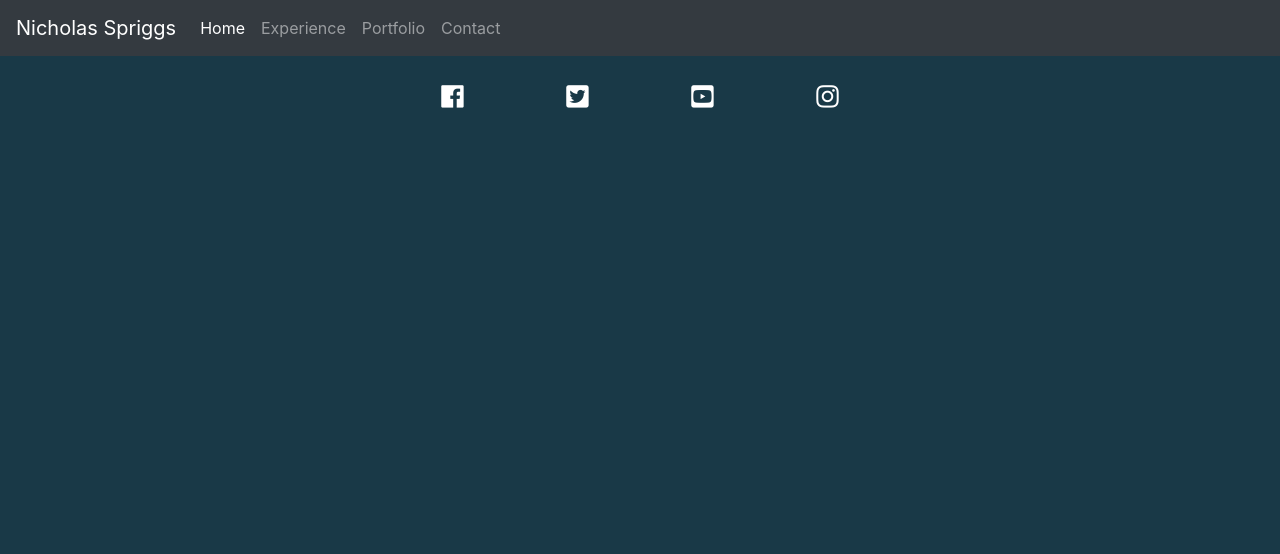
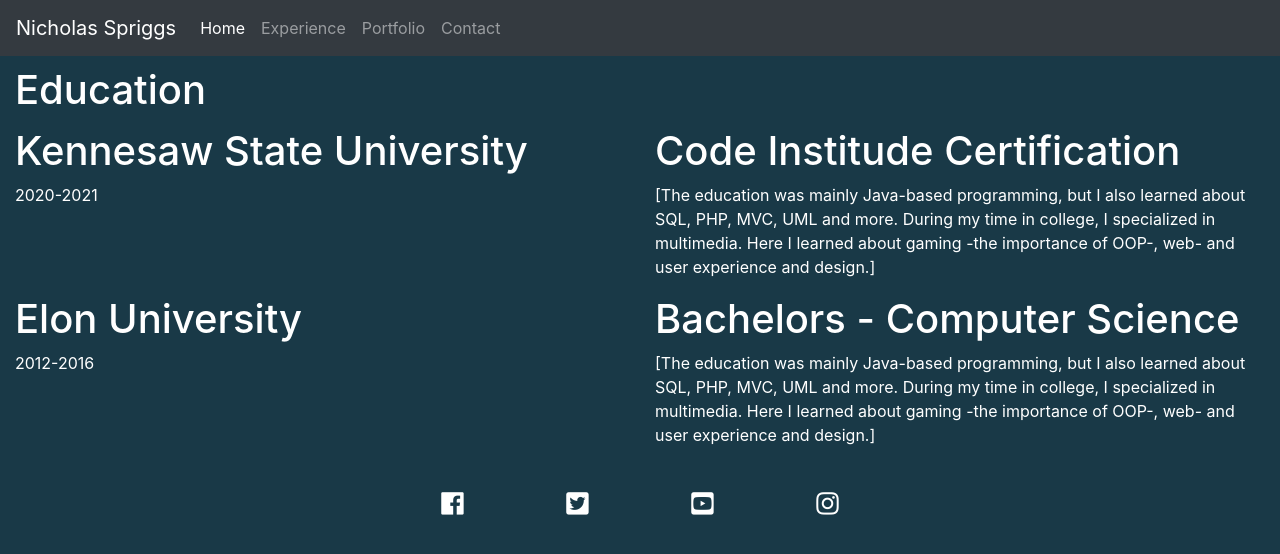
Before and after one commit to NickSpriggs/portfolio-project, a plain HTML site: page experience.html in a window 1280 px wide. Drawn offline with nearby package versions, Linux system fonts and the light colour scheme.

Commit message:
Added education format to the experience webpage

```diff
--- a/assets/css/style.css
+++ b/assets/css/style.css
@@ -27,8 +27,7 @@
 }
 
 .about-me {
-	width: 700px;
-	height: 250px;
+
     margin: 0 auto;
     color: white;
 }
@@ -141,3 +140,14 @@ button[type="submit"] {
     background-size: cover;
     height: 250px;
 }
+
+/* Experience */
+
+.experience-info {
+    color: white;
+}
+
+.education-title {
+    padding-top: 10px;
+    padding-bottom: 5px;
+}
--- a/experience.html
+++ b/experience.html
@@ -28,11 +28,29 @@
     </nav>
 </header>
 
-
-
-
-
-
+<section class="container-fluid">
+    <div class="row experience-info">
+        <div class="col-lg-12 education-title">
+            <h1>Education</h1>
+        </div>
+        <div class="col-lg-6">
+            <h1>Kennesaw State University</h1>
+            <p>2020-2021</p>
+        </div>
+        <div class="col-lg-6">
+            <h1>Code Institude Certification</h1>
+            <p>[The education was mainly Java-based programming, but I also learned about SQL, PHP, MVC, UML and more. During my time in college, I specialized in multimedia. Here I learned about gaming -the importance of OOP-, web- and user experience and design.]</p>
+        </div>
+        <div class="col-lg-6">
+            <h1>Elon University</h1>
+            <p>2012-2016</p>
+        </div>
+        <div class="col-lg-6">
+            <h1>Bachelors - Computer Science</h1>
+            <p>[The education was mainly Java-based programming, but I also learned about SQL, PHP, MVC, UML and more. During my time in college, I specialized in multimedia. Here I learned about gaming -the importance of OOP-, web- and user experience and design.]</p>
+        </div>
+    </div>
+</section>
 
 <footer class="container-fluid">
     <div class="row justify-content-center">
```
Also changed, not shown: index.html (+3 -3 lines), portfolio.html (+6 -6 lines).
